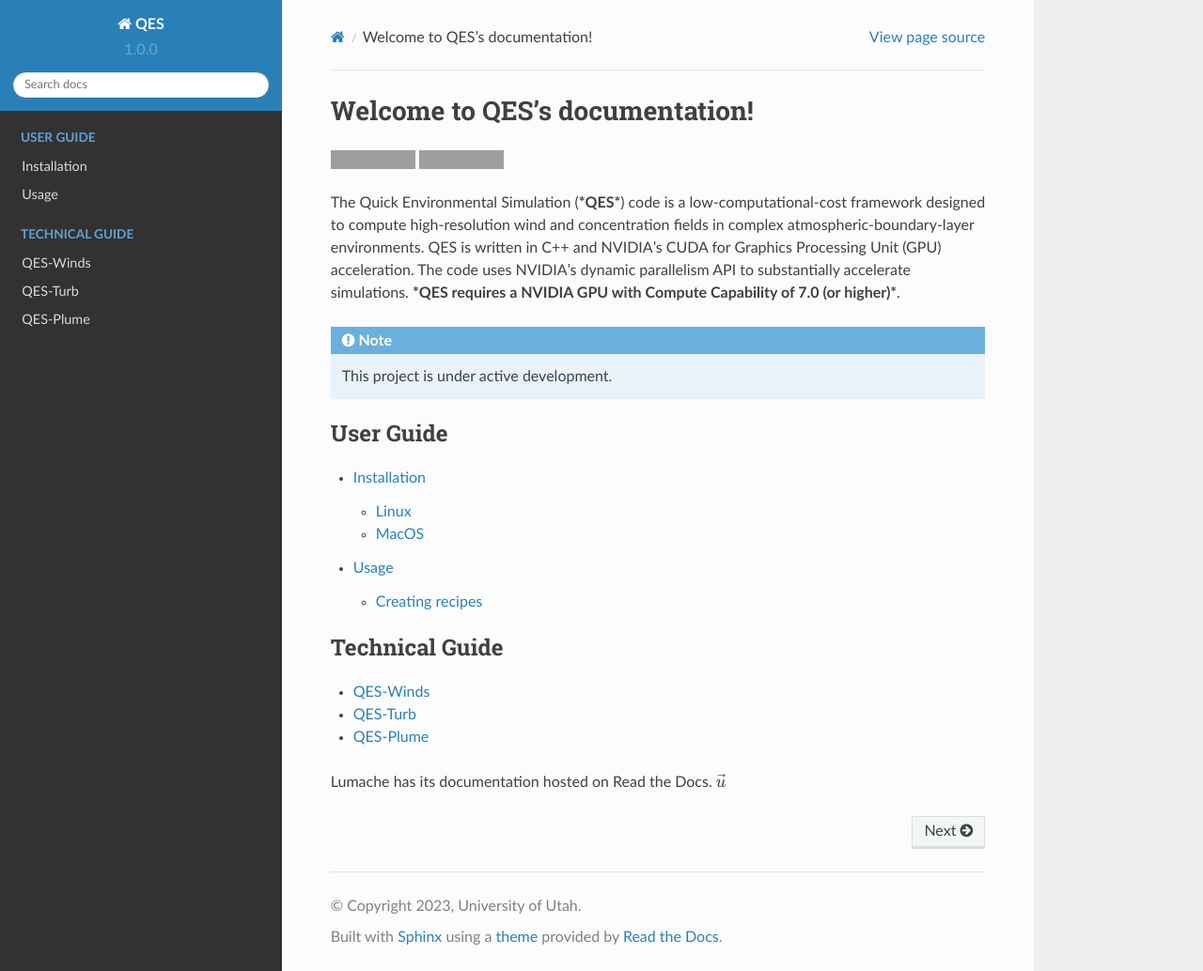
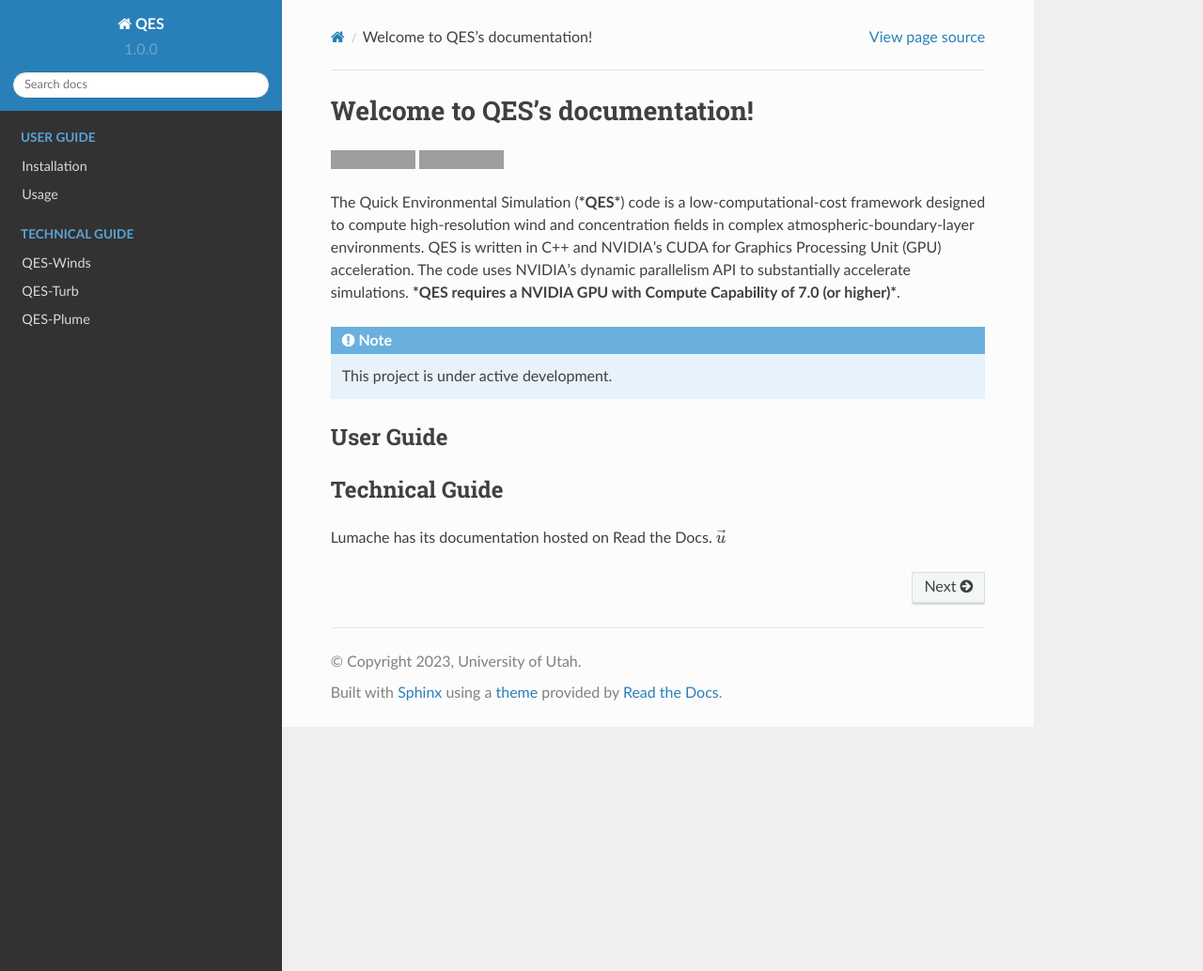
Before and after one commit to fmargairaz/rtd-tutorial, a Sphinx documentation site: the page built from docs/source/index.rst, in a window 1280 px wide and 1034 px high. Shown: the whole window at 94% size. Built offline with Sphinx 7.4.7 and the Read the Docs theme 2.0.0, drawn with Linux system fonts in a browser that asks for light colours; pages that are not in the unit, such as notebooks, are missing from menus; part of the change alters nothing that is shown; grey boxes are pictures that could not be loaded.

```diff
--- a/docs/source/index.rst
+++ b/docs/source/index.rst
@@ -18,17 +18,22 @@ NVIDIA GPU with Compute Capability of 7.0 (or higher)***.
 
    This project is under active development.
 
-
+User Guide
+----------
 .. toctree::
    :maxdepth: 2
+   :hidden:
    :caption: User Guide
 
    installation
    usage
    tutorial
 
+Technical Guide
+---------------
 .. toctree::
    :maxdepth: 3
+   :hidden:
    :caption: Technical Guide
 
    tech/QES-Winds
```
